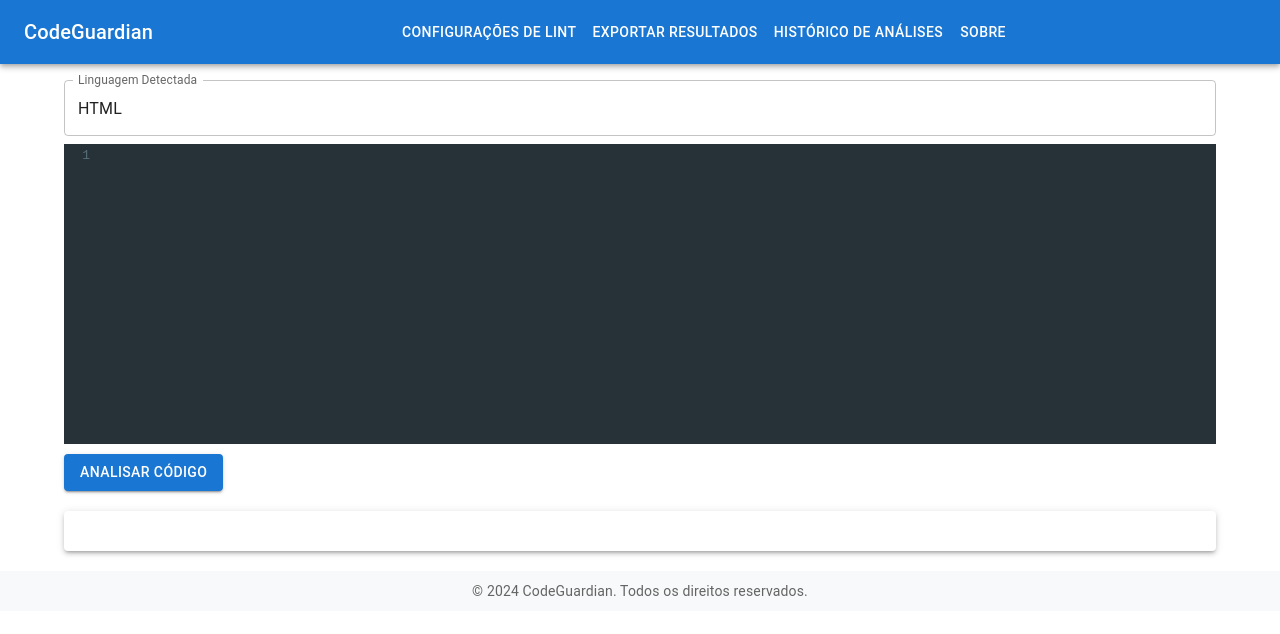
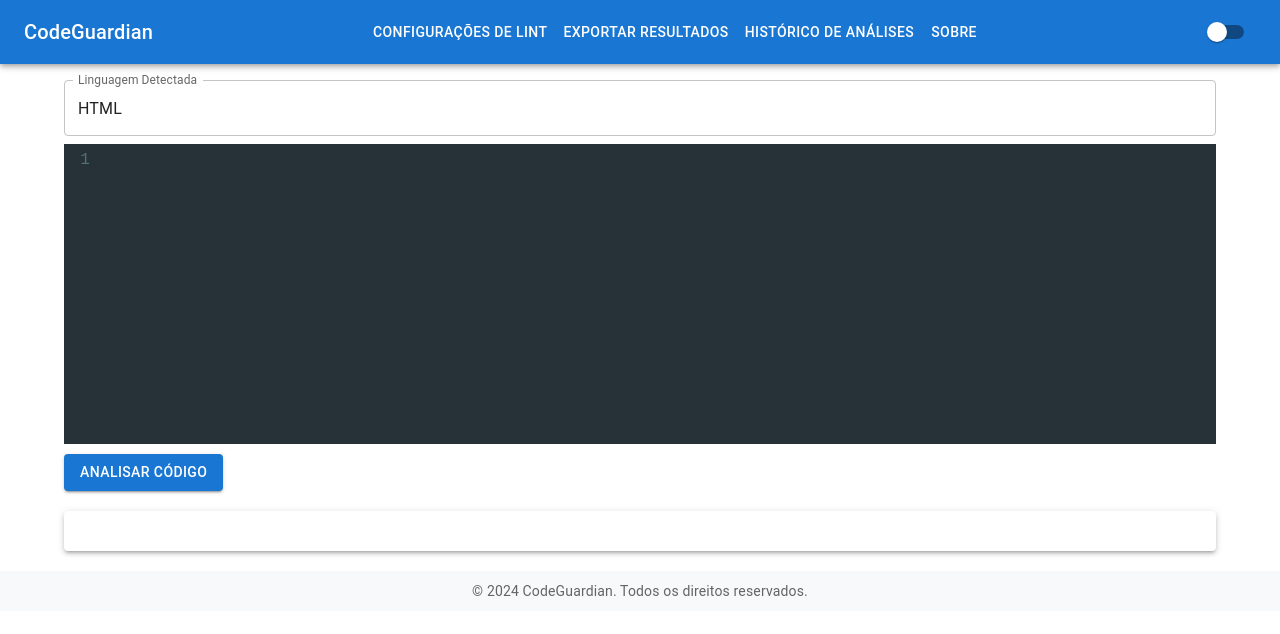
Before and after one commit to anselmotadeu/codeguardian-ui, a React (Create React App) app: page / in a window 1280 px wide. Shown: the top 634 px of the page. Built offline with nearby package versions, Linux system fonts and the light colour scheme.

Commit message:
✨ feat: implementar tema escuro e centralizar menu no cabeçalho

```diff
--- a/src/App.css
+++ b/src/App.css
@@ -1,15 +1,30 @@
-/* Certifique-se de que não há estilos conflitantes ou duplicados */
+body {
+  font-family: 'Roboto', sans-serif;
+  background-color: #f5f5f5;
+  margin: 0;
+  padding: 0;
+}
+
 .container {
   padding: 20px;
 }
 
-button {
-  margin-top: 10px;
+h1 {
+  font-size: 2rem;
+  text-align: center;
+  margin-top: 20px;
 }
 
 textarea {
   width: 100%;
   height: 150px;
+  margin-top: 10px;
+}
+
+select, button {
+  margin-top: 10px;
+  padding: 10px;
+  font-size: 16px;
 }
 
 pre {
@@ -18,12 +33,8 @@ pre {
   margin-top: 10px;
 }
 
-.success-message {
-  color: green;
-  font-weight: bold;
+.menu {
+  display: flex;
+  justify-content: center;
+  width: 100%;
 }
-
-.error-message {
-  color: red;
-  font-weight: bold;
-}
--- a/src/App.js
+++ b/src/App.js
@@ -1,9 +1,11 @@
 import React, { useState } from 'react';
 import axios from 'axios';
-import { AppBar, Toolbar, Typography, Container, Button, Paper, TextField, Box } from '@mui/material';
+import { createTheme, ThemeProvider } from '@mui/material/styles';
+import { AppBar, Toolbar, Typography, Container, Button, Paper, TextField, Box, Switch, CssBaseline } from '@mui/material';
 import { Controlled as CodeMirror } from 'react-codemirror2';
 import 'codemirror/lib/codemirror.css';
 import 'codemirror/theme/material.css';
+import 'codemirror/theme/dracula.css'; // Tema escuro para CodeMirror
 import 'codemirror/mode/xml/xml';
 import 'codemirror/mode/javascript/javascript';
 import 'codemirror/mode/python/python';
@@ -14,6 +16,23 @@ function App() {
   const [code, setCode] = useState('');
   const [language, setLanguage] = useState('HTML'); // Padrão para HTML
   const [result, setResult] = useState('');
+  const [darkMode, setDarkMode] = useState(false);
+
+  const darkTheme = createTheme({
+    palette: {
+      mode: 'dark',
+    },
+  });
+
+  const lightTheme = createTheme({
+    palette: {
+      mode: 'light',
+    },
+  });
+
+  const handleThemeChange = () => {
+    setDarkMode(!darkMode);
+  };
 
   const analyzeCode = async () => {
     try {
@@ -27,18 +46,21 @@ function App() {
   };
 
   return (
-    <>
+    <ThemeProvider theme={darkMode ? darkTheme : lightTheme}>
+      <CssBaseline />
       <AppBar position="static">
         <Toolbar>
-          <Typography variant="h6" style={{ flexGrow: 0 }}>
+          <Typography variant="h6" style={{ flexGrow: 1 }}>
             CodeGuardian
           </Typography>
-          <Box style={{ display: 'flex', flexGrow: 1, justifyContent: 'center' }}>
-            <Button color="inherit">Configurações de Lint</Button>
-            <Button color="inherit">Exportar Resultados</Button>
-            <Button color="inherit">Histórico de Análises</Button>
-            <Button color="inherit">Sobre</Button>
-          </Box>
+          <Box className="menu">
+          <Button color="inherit">Configurações de Lint</Button>
+          <Button color="inherit">Exportar Resultados</Button>
+          <Button color="inherit">Histórico de Análises</Button>
+          <Button color="inherit">Sobre</Button>
+        </Box>
+
+          <Switch checked={darkMode} onChange={handleThemeChange} />
         </Toolbar>
       </AppBar>
       <Container>
@@ -55,11 +77,16 @@ function App() {
           value={code}
           options={{
             mode: language.toLowerCase(),
-            theme: 'material',
-            lineNumbers: true
+            theme: darkMode ? 'dracula' : 'material',
+            lineNumbers: true,
           }}
           onBeforeChange={(editor, data, value) => {
             setCode(value);
+          }}
+          style={{
+            height: '200px',
+            backgroundColor: darkMode ? '#1e1e1e' : '#fff',
+            color: darkMode ? '#fff' : '#000',
           }}
         />
         <Button variant="contained" color="primary" onClick={analyzeCode} style={{ marginTop: '10px' }}>
@@ -69,10 +96,10 @@ function App() {
           <div dangerouslySetInnerHTML={{ __html: result }} />
         </Paper>
       </Container>
-      <footer style={{ textAlign: 'center', padding: '10px', marginTop: '20px', backgroundColor: '#f8f9fa' }}>
+      <footer style={{ textAlign: 'center', padding: '10px', marginTop: '20px', backgroundColor: darkMode ? '#303030' : '#f8f9fa', color: darkMode ? '#fff' : '#000' }}>
         <Typography variant="body2" color="textSecondary">© {new Date().getFullYear()} CodeGuardian. Todos os direitos reservados.</Typography>
       </footer>
-    </>
+    </ThemeProvider>
   );
 }
 
```
